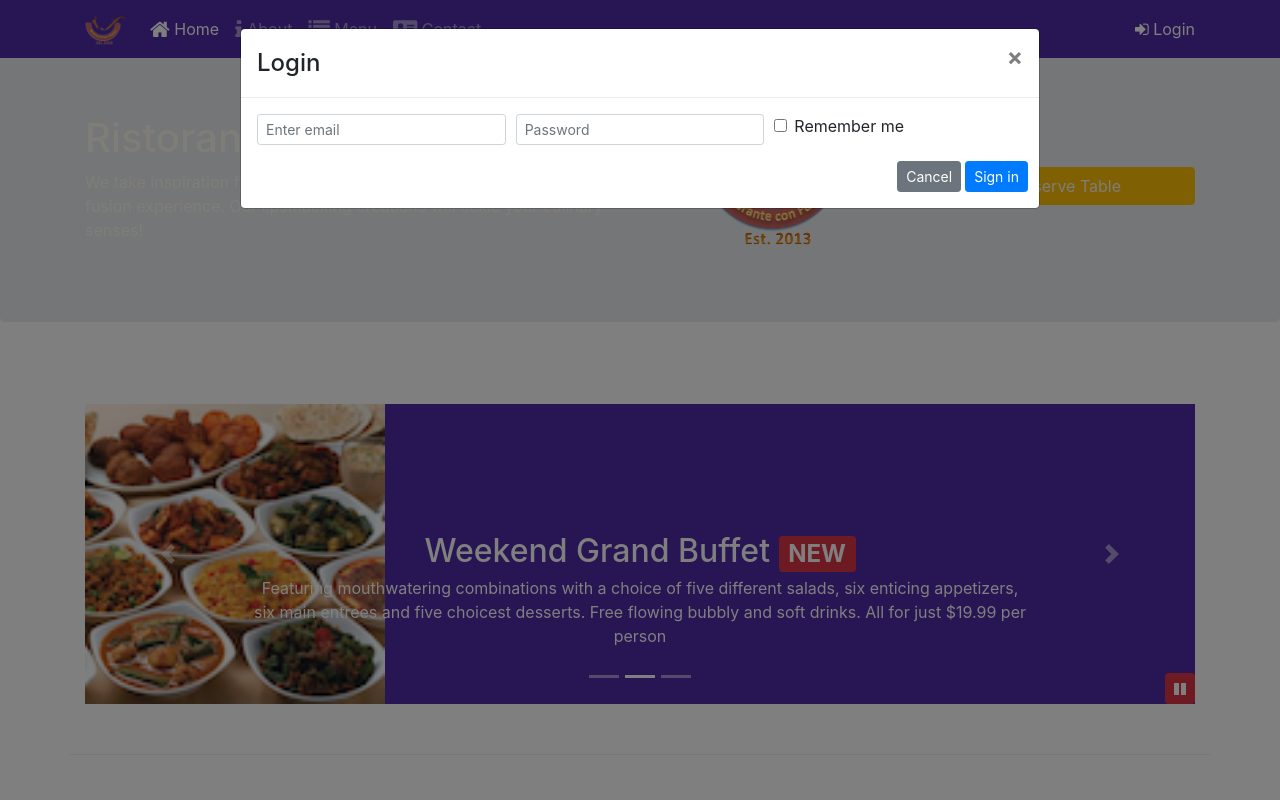
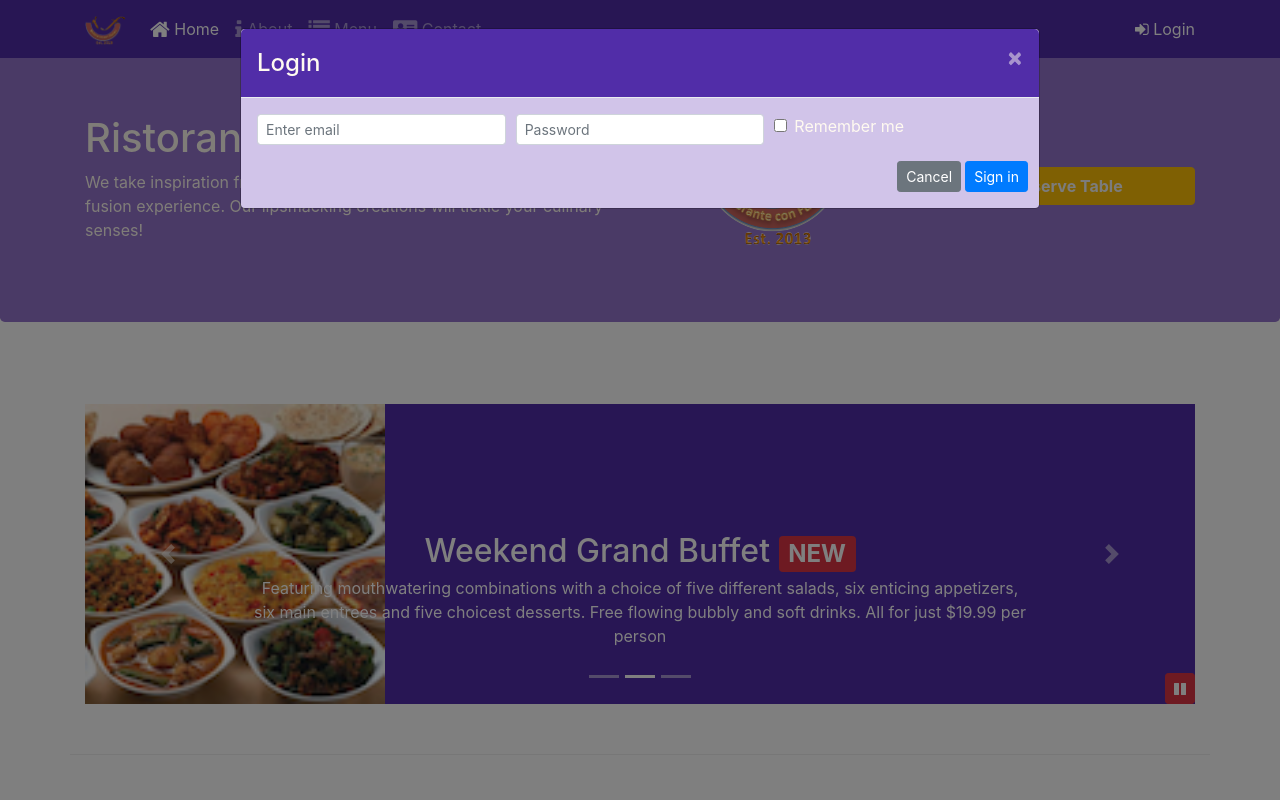
Before and after one commit to iGEORGE17/IBM-BOOTSTRAP4-starter, a website: page index.html in a window 1280 px wide. Both pictures are taken after a click on the link "Login". Shown: the top 800 px of the page. Drawn offline with nearby package versions, Linux system fonts and the light colour scheme.

Commit message:
Assignment 4

```diff
--- a/css/styles.scss
+++ b/css/styles.scss
@@ -28,8 +28,8 @@ $carousel-item-height: 300px;
 
 .jumbotron {
     @include zero-margin(70px,30px);
-    background: $background-light ;
-    color:floralwhite;
+    background-color: $background-light !important;
+    color: floralwhite;
 }
 
 address{
@@ -75,3 +75,23 @@ body{
     bottom: 0px;
     z-index: 1;
 }
+
+.modal {
+
+    .modal-content {
+        background-color: $background-pale;
+        color: floralwhite;
+    }
+
+    .modal-header {
+        background-color: $background-dark;
+
+        .modal-title {
+            color: floralwhite;
+        }
+
+        .close {
+            color: floralwhite;
+        }
+    }
+}
--- a/index.html
+++ b/index.html
@@ -28,8 +28,7 @@
                 <a class="nav-link" href="./contactus.html"><span class="fa fa-address-card fa-lg"></span> Contact</a>
               </ul>
               <span class="navbar-text">
-                <a data-toggle="modal" data-target="#loginModal">
-                <span class="fa fa-sign-in"></span> Login</a>
+                <a id="signinBtn"><span class="fa fa-sign-in"></span> Login</a>
             </span>
             </div>
         </div>
@@ -83,8 +82,7 @@
                     <img src="img/logo.png" class="img-fluid">
                 </div>
                 <div class="col-12 col-sm-3 align-self-center text-center">
-                    <a role="button" class="btn btn-block btn-warning"
-                    data-toggle="modal" data-target="#reserveTableModal">Reserve Table</a>
+                    <a role="button" class="btn btn-block btn-warning text-light font-weight-bold" id="reserveTableBtn">Reserve Table</a>
                 </div>
                 <div id="reserveTableModal" class="modal fade" role="dialog">
                     <div class="modal-dialog modal-lg" role="content">
@@ -407,6 +405,16 @@
                 }
             });
     </script>
+    <script>
+        $("#signinBtn").click(function(){
+            $('#loginModal').modal('toggle')
+        });
+    </script>
+    <script>
+        $("#reserveTableBtn").click(function(){
+            $('#reserveTableModal').modal('toggle')
+        });
+    </script>
 
 
 </body>
```
Also changed, not shown: css/styles.css, 1 other file.
